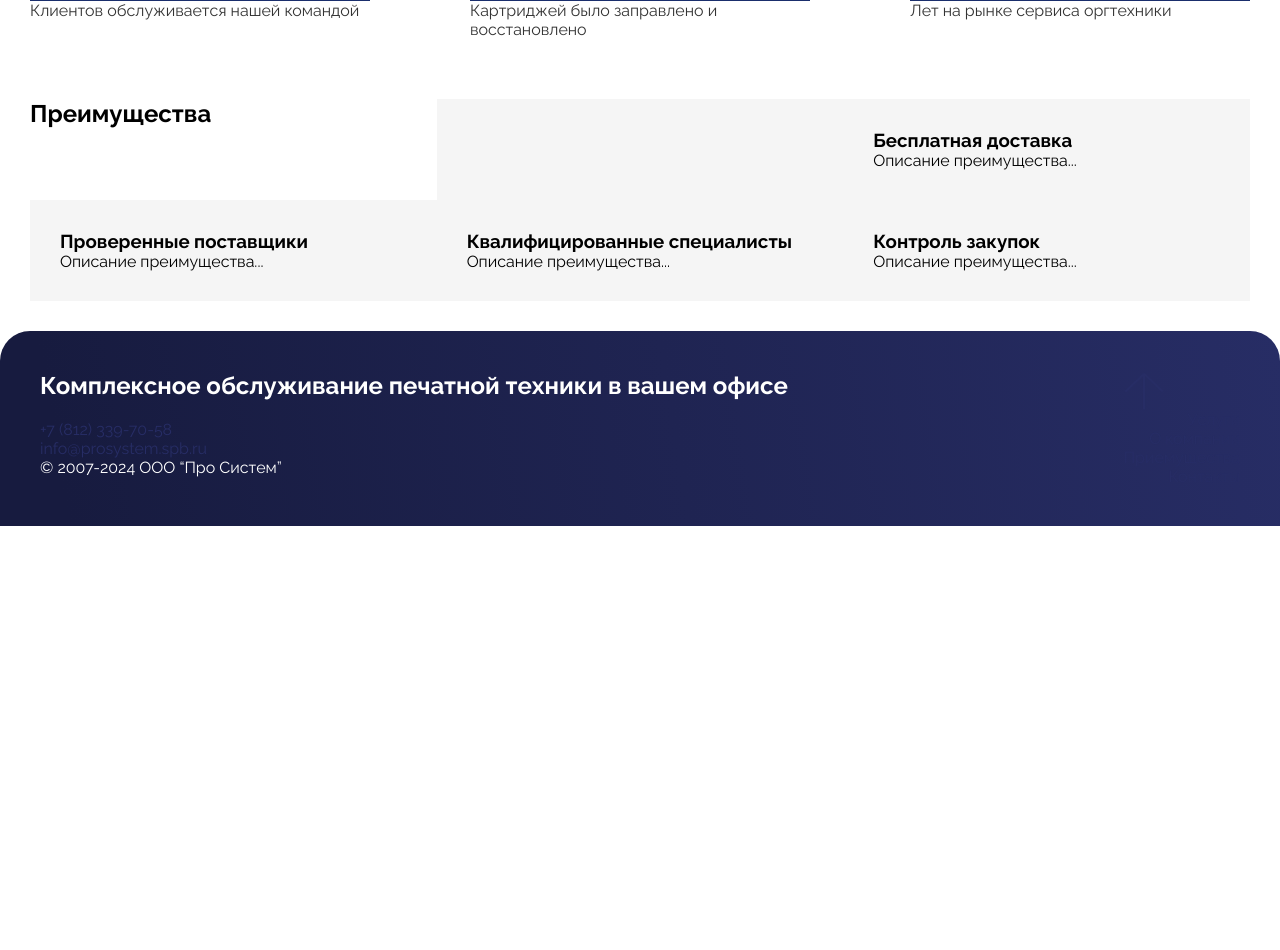
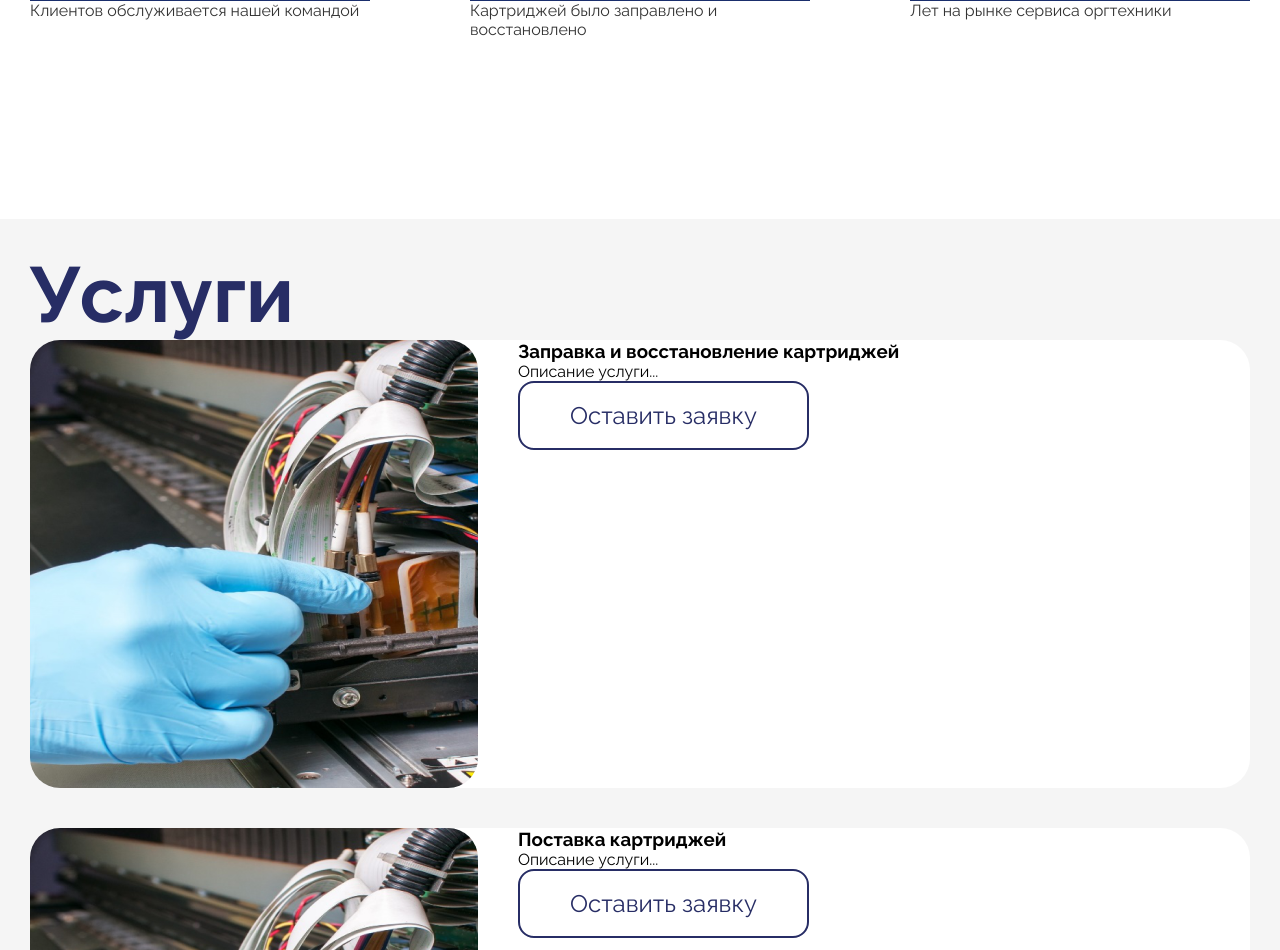
Before and after one commit to TraVv1S/pro-system-lp, a Next.js app: page / in a window 1280 px wide. Shown: the part 1022-1972 px from the top of the page. Before the commit the page ends 1548 px from the top, so only its background shows below. Built offline with nearby package versions, Linux system fonts and the light colour scheme.

Commit message:
services section

```diff
--- a/components/Advantages/Advantages.jsx
+++ b/components/Advantages/Advantages.jsx
@@ -1,25 +1,42 @@
+import Image from 'next/image';
 import classes from './Advantages.module.scss';
 
 const Advantages = () => {
   return (
     <section className={classes.advantages}>
-        <h2>Преимущества</h2>
-        <div className={classes.advantageItem}></div>
+        <div className={classes.main}>
+          <h2>Преимущества</h2>
+          <p>За 16 лет работы мы познали все тонкости реализации проектов: как эффективно организовывать работу и обеспечивать качественный результат.</p>
+        </div>
+
+        <div className={classes.advantageItem}>
+          <Image className={classes.background} src='/images/large_printer.png' fill alt="large printer" />
+        </div>
         <div className={classes.advantageItem}>
           <h3>Бесплатная доставка</h3>
-          <p>Описание преимущества...</p>
+          <p>картриджей, запчастей и расходных материалов в пределах КАД</p>
         </div>
         <div className={classes.advantageItem}>
           <h3>Проверенные поставщики</h3>
-          <p>Описание преимущества...</p>
+          <p>которые имеют все необходимые лицензии и сертификаты</p>
+        </div>
+        <div className={classes.advantageItem}>
+          <Image className={classes.background} src='/images/cartrige.png' fill alt="large printer" />
+          <div className={classes.content}>
+            <h3>Уверенность в оригинальности</h3>
+            <p>Гарантируем оригинальность поставляемой продукции</p>
+          </div>
         </div>
         <div className={classes.advantageItem}>
           <h3>Квалифицированные специалисты</h3>
-          <p>Описание преимущества...</p>
+          <p>картриджей, запчастей и расходных материалов в пределах КАД </p>
         </div>
         <div className={classes.advantageItem}>
           <h3>Контроль закупок</h3>
-          <p>Описание преимущества...</p>
+          <p>картриджей, запчастей и расходных материалов в пределах КАД </p>
+        </div>
+        <div className={`${classes.logoItem} ${classes.advantageItem}`}>
+          <Image src="/images/logo_b.svg" width={150} height={50} alt="pro system logo" />
         </div>
       </section>
   );
--- a/components/Advantages/Advantages.module.scss
+++ b/components/Advantages/Advantages.module.scss
@@ -2,9 +2,46 @@
   padding: 30px;
   display:grid;
   grid-template-columns: repeat(3, 1fr);
+  gap: 30px;
 }
 
 .advantageItem {
   padding: 30px;
   background-color: #F5F5F5;
+  position: relative;
+  border-radius: 30px;
+  overflow: hidden;
+  font-size: 20px;
+
+  & img {
+    object-fit: cover;
+  }
+  & h3 {
+    font-size: 30px;
+    margin-bottom: 20px;
+  }
+  &:has(.background) {
+    grid-row: span 2;
+  }
+
+  & .content {
+    position: absolute;
+    z-index: 10;
+    top: 0;
+    bottom: 0;
+    padding: 30px 0;
+  }
 }
+
+.main {
+  grid-column: span 2;
+}
+
+.logoItem {
+  grid-column: span 2;
+  background-color: #fff;
+  & img {
+    float: right;
+    opacity: .1;
+  }
+}
--- /dev/null
+++ b/components/Contact/Contact.jsx
@@ -0,0 +1,30 @@
+import classes from "./Contact.module.scss"
+
+const Contact = () => {
+    return (
+        <section className={classes.section}>
+        <h2>Свяжитесь с нами</h2>
+        <form className={classes.contactForm}>
+          <label>
+            Имя
+            <input type="text" name="name" />
+          </label>
+          <label>
+            Телефон
+            <input type="tel" name="phone" />
+          </label>
+          <label>
+            Email
+            <input type="email" name="email" />
+          </label>
+          <label>
+            Сообщение
+            <textarea name="message"></textarea>
+          </label>
+          <button type="submit" className={classes.primaryButton}>Отправить</button>
+        </form>
+      </section>
+    )
+}
+
+export default Contact;
--- /dev/null
+++ b/components/Services/Services.jsx
@@ -0,0 +1,66 @@
+import classes from './Services.module.scss'
+
+const Services = () => {
+    return (
+        <section className={classes.section}>
+            <h2>Услуги</h2>
+            <div className={classes.serviceItem}>
+                <div className={classes.imageWrapper}>
+                    <img src="/images/service1.png" alt="Заправка картриджей" />
+                </div>
+                <div className={classes.content}>
+                    <h3>Заправка и восстановление картриджей</h3>
+                    <p>Описание услуги...</p>
+                    <button className={classes.secondaryButton}>Оставить заявку</button>
+                </div>
+
+            </div>
+            <div className={classes.serviceItem}>
+                <div className={classes.imageWrapper}>
+                    <img src="/images/service2.png" alt="Поставка картриджей" />
+                </div>
+                <div className={classes.content}>
+                    <h3>Поставка картриджей</h3>
+                    <p>Описание услуги...</p>
+                    <button className={classes.secondaryButton}>Оставить заявку</button>
+                </div>
+
+            </div>
+            <div className={classes.serviceItem}>
+                <div className={classes.imageWrapper}>
+                    <img src="/images/service3.png" alt="Поставка оборудования" />
+                </div>
+                <div className={classes.content}>
+                    <h3>Поставка печатного оборудования</h3>
+                    <p>Описание услуги...</p>
+                    <button className={classes.secondaryButton}>Оставить заявку</button>
+                </div>
+
+            </div>
+            <div className={classes.serviceItem}>
+                <div className={classes.imageWrapper}>
+                    <img src="/images/service4.png" alt="Ремонт принтеров" />
+                </div>
+                <div className={classes.content}>
+                    <h3>Ремонт принтеров</h3>
+                    <p>Описание услуги...</p>
+                    <button className={classes.secondaryButton}>Оставить заявку</button>
+                </div>
+
+            </div>
+            <div className={classes.serviceItem}>
+                <div className={classes.imageWrapper}>
+                    <img src="/images/service5.png" alt="Сервисное обслуживание" />
+                </div>
+                <div className={classes.content}>
+                    <h3>Сервисное обслуживание</h3>
+                    <p>Описание услуги...</p>
+                    <button className={classes.secondaryButton}>Оставить заявку</button>
+                </div>
+
+            </div>
+        </section>
+    )
+}
+
+export default Services;
--- /dev/null
+++ b/components/Services/Services.module.scss
@@ -0,0 +1,45 @@
+.section {
+    padding: 30px;
+    background-color: var(--background-main);
+}
+
+.serviceItem {
+    width: 100%;
+    display: flex;
+    background-color: #fff;
+    border-radius: 30px;
+    margin-bottom: 40px;
+}
+
+.content {
+    flex: 1;
+}
+
+.imageWrapper {
+    border-radius: 30px;
+    overflow: hidden;
+    margin-right: 40px;
+
+    & img {
+        object-fit: contain;
+
+    }
+}
+
+.secondaryButton {
+    border: none;
+    border-radius: 16px;
+    background: linear-gradient(270.51deg, #415BC4 0.39%, #363D84 99.61%);
+    width: fit-content;
+    padding: 18px 50px;
+    color: #fff;
+    font-size: 24px;
+    cursor: pointer;
+    background: none;
+    color: var(--accent-main);
+    border: 2px solid var(--accent-main);
+    &:hover {
+        background: linear-gradient(270.51deg, #415BC4 0.39%, #363D84 99.61%);
+        color: #fff;
+    }
+}
--- a/src/app/page.js
+++ b/src/app/page.js
@@ -1,6 +1,8 @@
 import Hero from "../../components/Hero/Hero";
 import About from "../../components/About/About";
 import Advantages from "../../components/Advantages/Advantages";
+import Services from "../../components/Services/Services";
+import Contact from "../../components/Contact/Contact";
 
 
 export default function Home() {
@@ -8,7 +10,9 @@ export default function Home() {
     <main>
       <Hero />
       <About />
+      <Services />
       <Advantages />
+      <Contact />
     </main>
   );
 }
--- a/src/app/styles.css
+++ b/src/app/styles.css
@@ -1,5 +1,6 @@
 :root {
     --accent-main: #272D65;
+    --background-main: #F5F5F5;
   }
 
 *, *::before, *::after{
@@ -54,3 +55,12 @@ body, html{
     height: 100%;
     scroll-behavior: smooth;
 }
+
+h2 {
+    font-size: 78px;
+    color: var(--accent-main);
+}
+
+section {
+    margin-bottom: 150px;
+}
```
Also changed, not shown: components/Contact/Contact.module.scss (added), public/images/cartrige.png (added), public/images/large_printer.png (added).
